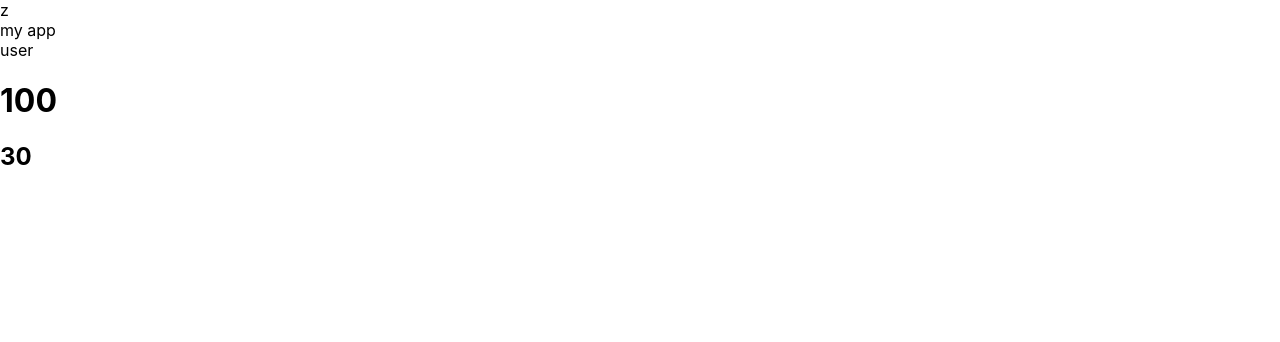
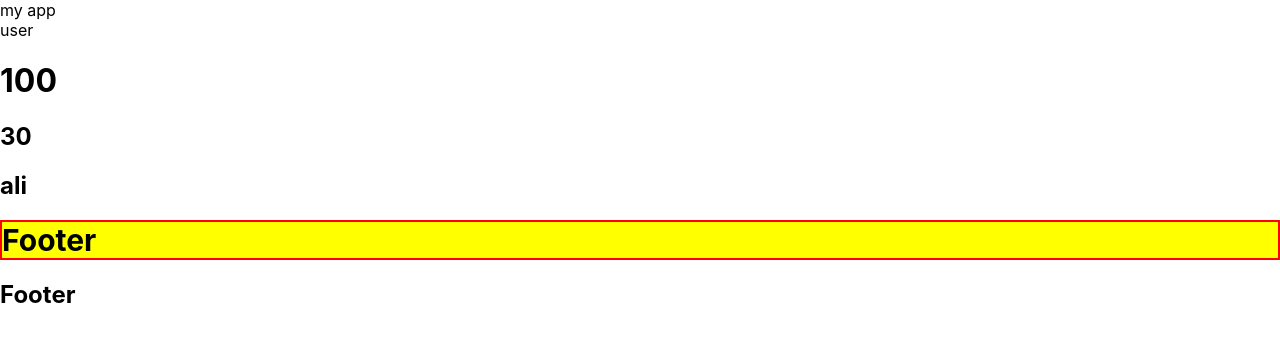
Before and after one commit to AltafMalik99/React-code, a React (Create React App) app: page / in a window 1280 px wide. Shown: the top 342 px of the page. Built offline with nearby package versions, Linux system fonts and the light colour scheme.

Commit message:
React Components with props and & image & styling

```diff
--- a/src/App.jsx
+++ b/src/App.jsx
@@ -32,6 +32,7 @@ function App() {
 
 
 <User name="ali" age="30" id="100"/>
+<Footer name="Footer"/>
 
     </div>
   )
@@ -41,4 +42,4 @@ export default App
 
 
 
-// video 59..
+// video 1:3..
--- a/src/components/Footer.jsx
+++ b/src/components/Footer.jsx
@@ -1,5 +1,5 @@
 
-function Footer() {
+function Footer(props) {
 
     const footersection = {
         border: "2px solid red",
@@ -10,6 +10,7 @@ function Footer() {
   return (
     <div>
         <h1 style={footersection}>Footer</h1>
+        <h2>{Footer.name}</h2>
         </div>
   )
 }
--- a/src/index.js
+++ b/src/index.js
@@ -6,7 +6,7 @@ import reportWebVitals from './reportWebVitals';
 
 const root = ReactDOM.createRoot(document.getElementById('root'));
 root.render(
-  <React.StrictMode>z
+  <React.StrictMode>
     <App />
 
   </React.StrictMode>
--- a/src/utils/User.jsx
+++ b/src/utils/User.jsx
@@ -8,6 +8,7 @@ function User(props) {
         user
         <h1>{props.id}</h1>
         <h2>{props.age}</h2>
+        <h2>{props.name}</h2>
 
         </div>
   )
```
